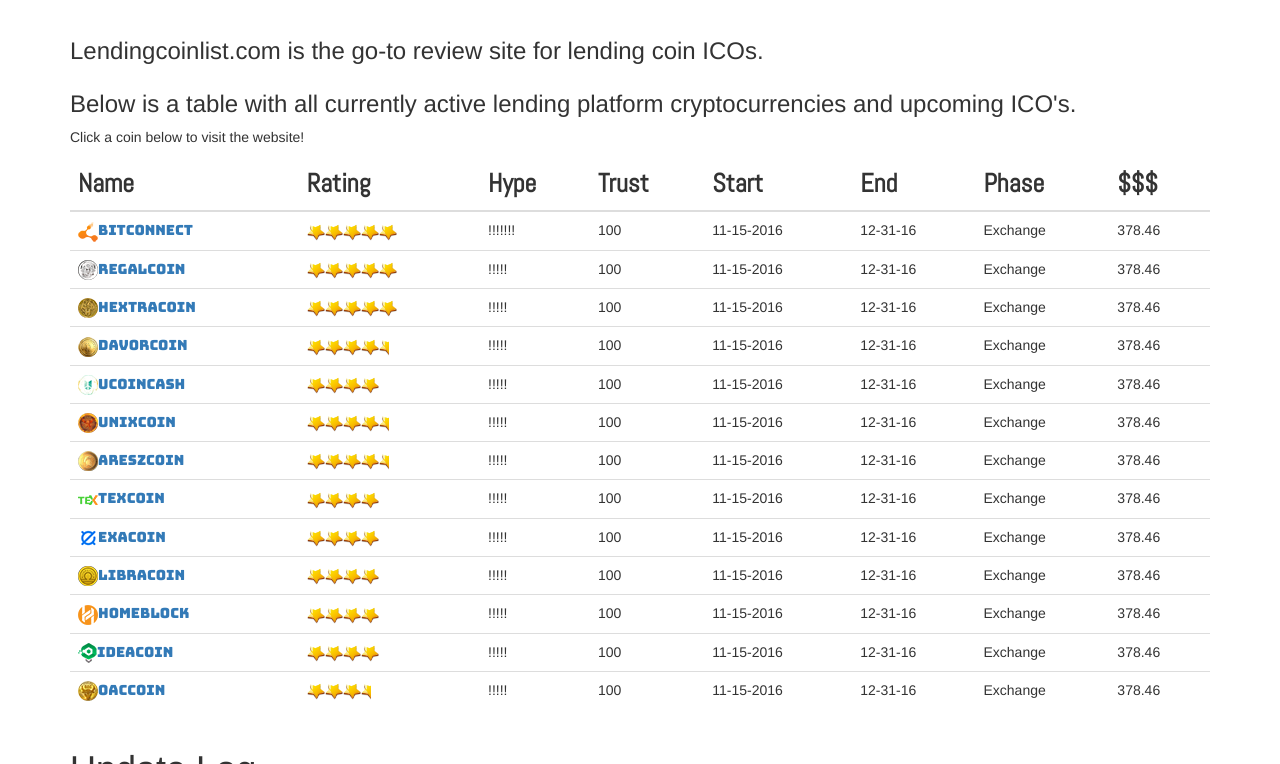
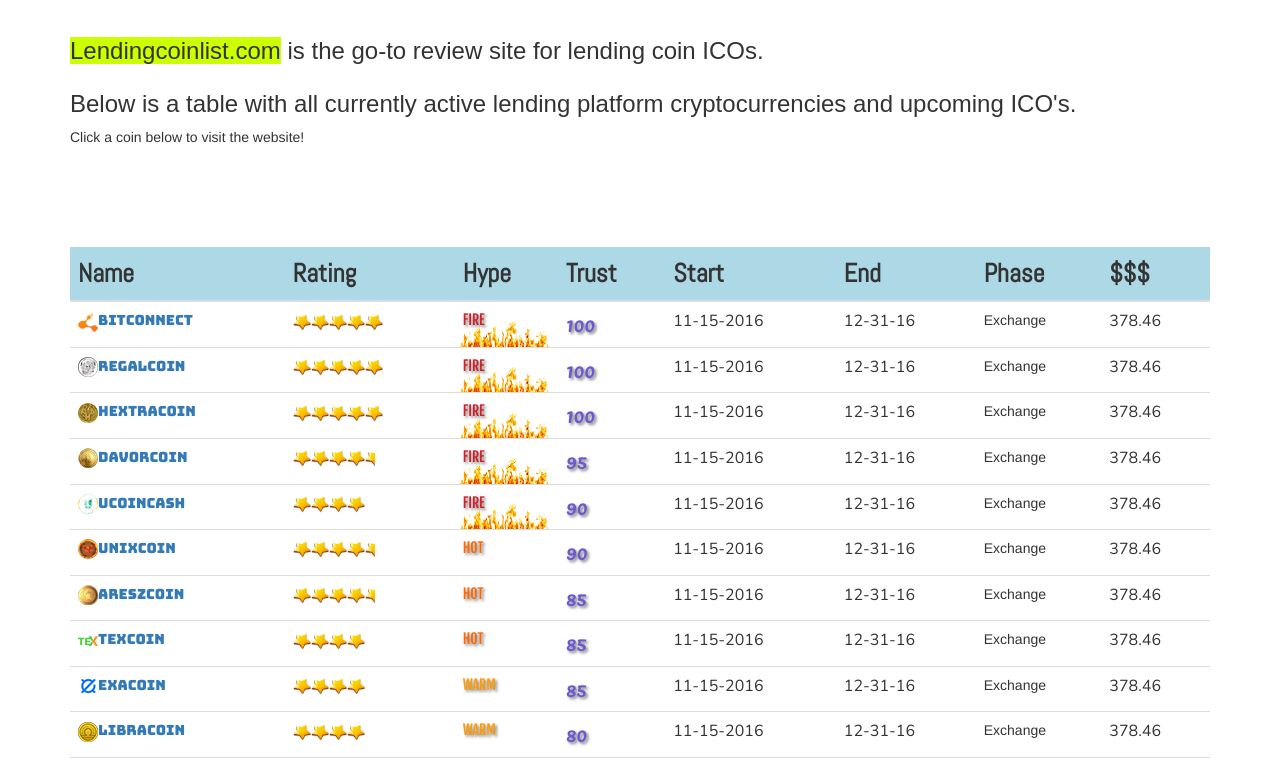
Before and after one commit to goldbeedev/lendinglist20, a plain HTML site: page index.html in a window 1280 px wide. Shown: the part 54-818 px from the top of the page. Drawn offline with nearby package versions, Linux system fonts and the light colour scheme; a web font is replaced by a local one.

Commit message:
updates and stuff

```diff
--- a/index.html
+++ b/index.html
@@ -6,7 +6,7 @@
   <meta name="viewport" content="width=device-width, initial-scale=1">
   <link rel="stylesheet" href="main.css">
   <link rel="stylesheet" href="https://maxcdn.bootstrapcdn.com/bootstrap/3.3.7/css/bootstrap.min.css">
-  <link href="https://fonts.googleapis.com/css?family=Abel|Lobster" rel="stylesheet">
+  <link href="https://fonts.googleapis.com/css?family=Abel|Lobster|Fjalla+One|Pacifico|Shrikhand|Nunito" rel="stylesheet">
   <link href="https://fonts.googleapis.com/css?family=Bungee" rel="stylesheet">
   <script src="https://ajax.googleapis.com/ajax/libs/jquery/3.2.1/jquery.min.js"></script>
   <script src="https://maxcdn.bootstrapcdn.com/bootstrap/3.3.7/js/bootstrap.min.js"></script>
@@ -24,18 +24,18 @@
     </div>
     <div class="collapse navbar-collapse" id="myNavbar">
       <ul class="nav navbar-nav navbar-right">
-        <li><a href="#">About</a></li>
-        <li><a href="#">Updates</a></li>
+        <li><a class="nav-style" href="#">About</a></li>
+        <li><a class="nav-style" href="#">Updates</a></li>
       </ul>
     </div>
   </div>
 </nav>
 <div class="container">
-  <h3>Lendingcoinlist.com is the go-to review site for lending coin ICOs.
+  <h3 class="h3-style"><span class="highlighter">Lendingcoinlist.com</span> is the go-to review site for lending coin ICOs.
 
   <br><br>Below is a table with all currently active lending platform cryptocurrencies and upcoming ICO's.</h3>
   <p>Click a coin below to visit the website!</p>
-  <table class="table">
+  <table class="table lending-table">
     <thead>
       <tr>
         <th class="coin-table">Name</th>
@@ -54,138 +54,138 @@
       <tr>
         <td class="coin-name"><img src="images/bitconnect.png"><a href="www.google.com">BITCONNECT</a></td>
         <td><img class="star-icon" src="images/star.png"><img class="star-icon" src="images/star.png"><img class="star-icon" src="images/star.png"><img class="star-icon" src="images/star.png"><img class="star-icon" src="images/star.png"></td>
-        <td>!!!!!!!</td>
-        <td>100</td>
-        <td>11-15-2016</td>
-        <td>12-31-16</td>
+        <td class="fire-text">FIRE</td>
+        <td class="number-text">100</td>
+        <td class="wire">11-15-2016</td>
+        <td class="wire">12-31-16</td>
         <td>Exchange</td>
-        <td>378.46</td>
+        <td class="wire">378.46</td>
       </tr>
       <tr>
         <td class="coin-name"><img src="images/regalcoin.png"><a href="www.google.com">REGALCOIN</a></td>
         <td><img class="star-icon" src="images/star.png"><img class="star-icon" src="images/star.png"><img class="star-icon" src="images/star.png"><img class="star-icon" src="images/star.png"><img class="star-icon" src="images/star.png"></td>
-        <td>!!!!!</td>
-        <td>100</td>
-        <td>11-15-2016</td>
-        <td>12-31-16</td>
+        <td class="fire-text">FIRE</td>
+        <td class="number-text">100</td>
+        <td class="wire">11-15-2016</td>
+        <td class="wire">12-31-16</td>
         <td>Exchange</td>
-        <td>378.46</td>
+        <td class="wire">378.46</td>
       </tr>
       <tr>
         <td class="coin-name"><img src="images/hextracoin.png"><a href="www.google.com">HEXTRACOIN</a></td>
         <td><img class="star-icon" src="images/star.png"><img class="star-icon" src="images/star.png"><img class="star-icon" src="images/star.png"><img class="star-icon" src="images/star.png"><img class="star-icon" src="images/star.png"></td>
-        <td>!!!!!</td>
-        <td>100</td>
-        <td>11-15-2016</td>
-        <td>12-31-16</td>
+        <td class="fire-text">FIRE</td>
+        <td class="number-text">100</td>
+        <td class="wire">11-15-2016</td>
+        <td class="wire">12-31-16</td>
         <td>Exchange</td>
-        <td>378.46</td>
+        <td class="wire">378.46</td>
       </tr>
       <tr>
         <td class="coin-name"><img src="images/davorcoin.png"><a href="www.google.com">DAVORCOIN</a></td>
         <td><img class="star-icon" src="images/star.png"><img class="star-icon" src="images/star.png"><img class="star-icon" src="images/star.png"><img class="star-icon" src="images/star.png"><img class="half-star" src="images/halfstar.png"></td>
-        <td>!!!!!</td>
-        <td>100</td>
-        <td>11-15-2016</td>
-        <td>12-31-16</td>
+        <td class="fire-text">FIRE</td>
+        <td class="number-text">95</td>
+        <td class="wire">11-15-2016</td>
+        <td class="wire">12-31-16</td>
         <td>Exchange</td>
-        <td>378.46</td>
+        <td class="wire">378.46</td>
       </tr>
       <tr>
         <td class="coin-name"><img src="images/ucoincash.png"><a href="www.google.com">UCOINCASH</a></td>
         <td><img class="star-icon" src="images/star.png"><img class="star-icon" src="images/star.png"><img class="star-icon" src="images/star.png"><img class="star-icon" src="images/star.png"></td>
-        <td>!!!!!</td>
-        <td>100</td>
-        <td>11-15-2016</td>
-        <td>12-31-16</td>
+        <td class="fire-text">FIRE</td>
+        <td class="number-text">90</td>
+        <td class="wire">11-15-2016</td>
+        <td class="wire">12-31-16</td>
         <td>Exchange</td>
-        <td>378.46</td>
+        <td class="wire">378.46</td>
       </tr>
       <tr>
         <td class="coin-name"><img src="images/unixcoin.png"><a href="www.google.com">UNIXCOIN</a></td>
         <td><img class="star-icon" src="images/star.png"><img class="star-icon" src="images/star.png"><img class="star-icon" src="images/star.png"><img class="star-icon" src="images/star.png"><img class="half-star" src="images/halfstar.png"></td>
-        <td>!!!!!</td>
-        <td>100</td>
-        <td>11-15-2016</td>
-        <td>12-31-16</td>
+        <td class="hot-text">HOT</td>
+        <td class="number-text">90</td>
+        <td class="wire">11-15-2016</td>
+        <td class="wire">12-31-16</td>
         <td>Exchange</td>
-        <td>378.46</td>
+        <td class="wire">378.46</td>
       </tr>
       <tr>
         <td class="coin-name"><img src="images/areszcoin.png"><a href="www.google.com">ARESZCOIN</a></td>
         <td><img class="star-icon" src="images/star.png"><img class="star-icon" src="images/star.png"><img class="star-icon" src="images/star.png"><img class="star-icon" src="images/star.png"><img class="half-star" src="images/halfstar.png"></td>
-        <td>!!!!!</td>
-        <td>100</td>
-        <td>11-15-2016</td>
-        <td>12-31-16</td>
+        <td class="hot-text">HOT</td>
+        <td class="number-text">85</td>
+        <td class="wire">11-15-2016</td>
+        <td class="wire">12-31-16</td>
         <td>Exchange</td>
-        <td>378.46</td>
+        <td class="wire">378.46</td>
       </tr>
       <tr>
         <td class="coin-name"><img src="images/texcoin.png"><a href="www.google.com">TEXCOIN</a></td>
         <td><img class="star-icon" src="images/star.png"><img class="star-icon" src="images/star.png"><img class="star-icon" src="images/star.png"><img class="star-icon" src="images/star.png"></td>
-        <td>!!!!!</td>
-        <td>100</td>
-        <td>11-15-2016</td>
-        <td>12-31-16</td>
+        <td class="hot-text">HOT</td>
+        <td class="number-text">85</td>
+        <td class="wire">11-15-2016</td>
+        <td class="wire">12-31-16</td>
         <td>Exchange</td>
-        <td>378.46</td>
+        <td class="wire">378.46</td>
       </tr>
       <tr>
         <td class="coin-name"><img src="images/exacoin.png"><a href="www.google.com">EXACOIN</a></td>
         <td><img class="star-icon" src="images/star.png"><img class="star-icon" src="images/star.png"><img class="star-icon" src="images/star.png"><img class="star-icon" src="images/star.png"></td>
-        <td>!!!!!</td>
-        <td>100</td>
-        <td>11-15-2016</td>
-        <td>12-31-16</td>
+        <td class="warm-text">WARM</td>
+        <td class="number-text">85</td>
+        <td class="wire">11-15-2016</td>
+        <td class="wire">12-31-16</td>
         <td>Exchange</td>
-        <td>378.46</td>
+        <td class="wire">378.46</td>
       </tr>
       <tr>
         <td class="coin-name"><img src="images/libracoin.png"><a href="www.google.com">LIBRACOIN</a></td>
         <td><img class="star-icon" src="images/star.png"><img class="star-icon" src="images/star.png"><img class="star-icon" src="images/star.png"><img class="star-icon" src="images/star.png"></td>
-        <td>!!!!!</td>
-        <td>100</td>
-        <td>11-15-2016</td>
-        <td>12-31-16</td>
+        <td class="warm-text">WARM</td>
+        <td class="number-text">80</td>
+        <td class="wire">11-15-2016</td>
+        <td class="wire">12-31-16</td>
         <td>Exchange</td>
-        <td>378.46</td>
+        <td class="wire">378.46</td>
       </tr>
       <tr>
         <td class="coin-name"><img src="images/homeblock.png"><a href="www.google.com">HOMEBLOCK</a></td>
         <td><img class="star-icon" src="images/star.png"><img class="star-icon" src="images/star.png"><img class="star-icon" src="images/star.png"><img class="star-icon" src="images/star.png"></td>
-        <td>!!!!!</td>
-        <td>100</td>
-        <td>11-15-2016</td>
-        <td>12-31-16</td>
+        <td class="hot-text">HOT</td>
+        <td class="number-text">85</td>
+        <td class="wire">11-15-2016</td>
+        <td class="wire">12-31-16</td>
         <td>Exchange</td>
-        <td>378.46</td>
+        <td class="wire">378.46</td>
       </tr>
       <tr>
         <td class="coin-name"><img src="images/ideacoin.png"><a href="www.google.com">IDEACOIN</a></td>
         <td><img class="star-icon" src="images/star.png"><img class="star-icon" src="images/star.png"><img class="star-icon" src="images/star.png"><img class="star-icon" src="images/star.png"></td>
-        <td>!!!!!</td>
-        <td>100</td>
-        <td>11-15-2016</td>
-        <td>12-31-16</td>
+        <td class="warm-text">WARM</td>
+        <td class="number-text">80</td>
+        <td class="wire">11-15-2016</td>
+        <td class="wire">12-31-16</td>
         <td>Exchange</td>
-        <td>378.46</td>
+        <td class="wire">378.46</td>
       </tr>
       <tr>
         <td class="coin-name"><img src="images/oaccoin.png"><a href="www.google.com">OACCOIN</a></td>
         <td><img class="star-icon" src="images/star.png"><img class="star-icon" src="images/star.png"><img class="star-icon" src="images/star.png"><img class="half-star" src="images/halfstar.png"></td>
-        <td>!!!!!</td>
-        <td>100</td>
-        <td>11-15-2016</td>
-        <td>12-31-16</td>
+        <td class="warm-text">WARM</td>
+        <td class="number-text">85</td>
+        <td class="wire">11-15-2016</td>
+        <td class="wire">12-31-16</td>
         <td>Exchange</td>
-        <td>378.46</td>
+        <td class="wire">378.46</td>
       </tr>
     </tbody>
   </table>
 </div>
 <div class="container">
-	<h1 id="updates">Update Log</h1>
+	<h1 class="h3-style" id="updates">Update Log</h1>
 </div>
 
 
--- a/main.css
+++ b/main.css
@@ -2,6 +2,10 @@
 	font-family: 'Lobster', cursive;
 	font-size: 36 !important;
 	color: white;
+}
+
+.lending-table {
+	margin-top: 100px;
 }
 
 .coin-name a{
@@ -22,4 +26,48 @@
 .coin-table {
 	font-family: 'Abel', cursive;
 	font-size: 26px;
+	background-color: lightblue;
 }
+
+.fire-text {
+	font-family: 'Fjalla One', sans-serif;
+	color: #ce2029;
+	text-shadow: 2px 2px 3px rgba(0,0,0,0.5);
+	background: url("images/fire.png") no-repeat center center;
+}
+
+.hot-text {
+	font-family: 'Fjalla One', sans-serif;
+	color: #ff6600;
+	text-shadow: 2px 2px 3px rgba(0,0,0,0.5);
+}
+
+.warm-text {
+	font-family: 'Fjalla One', sans-serif;
+	color: #FF9900;
+	text-shadow: 2px 2px 3px rgba(0,0,0,0.5);
+}
+
+.number-text {
+	font-family: 'Pacifico', sans-serif;
+	color: #6a5acd;
+	text-shadow: 2px 2px 3px rgba(0,0,0,0.5);
+	font-size: 20px;
+}
+
+.h3-style {
+	font-family: 'Shrikhand', sans-serif;
+}
+
+#updates {
+	margin-top: 100px;
+}
+
+.highlighter {
+	background-color: #ccff00;
+}
+
+.wire {
+	font-family: 'Nunito', sans-serif;
+	font-size: 16px;
+}
```
Also changed, not shown: fire2.png (added), images/fire.jpg (added), images/fire.png (added).
